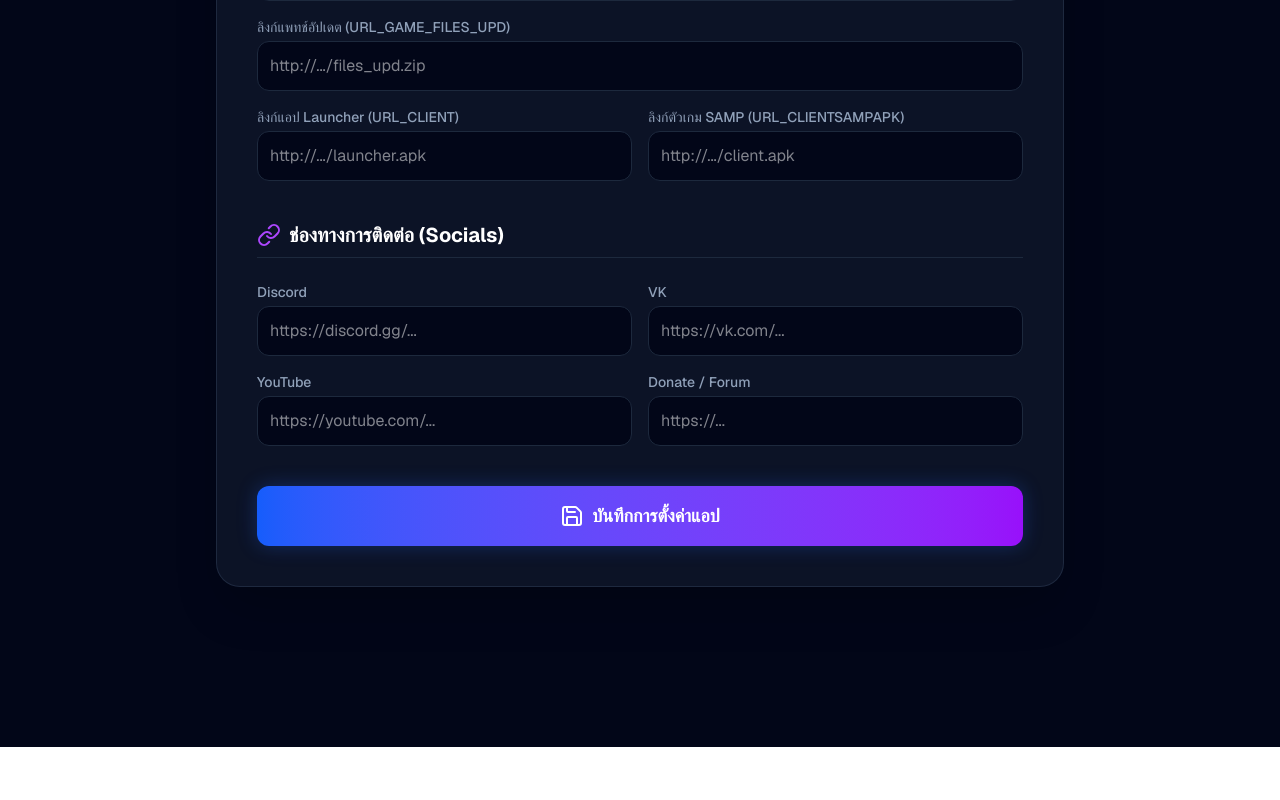
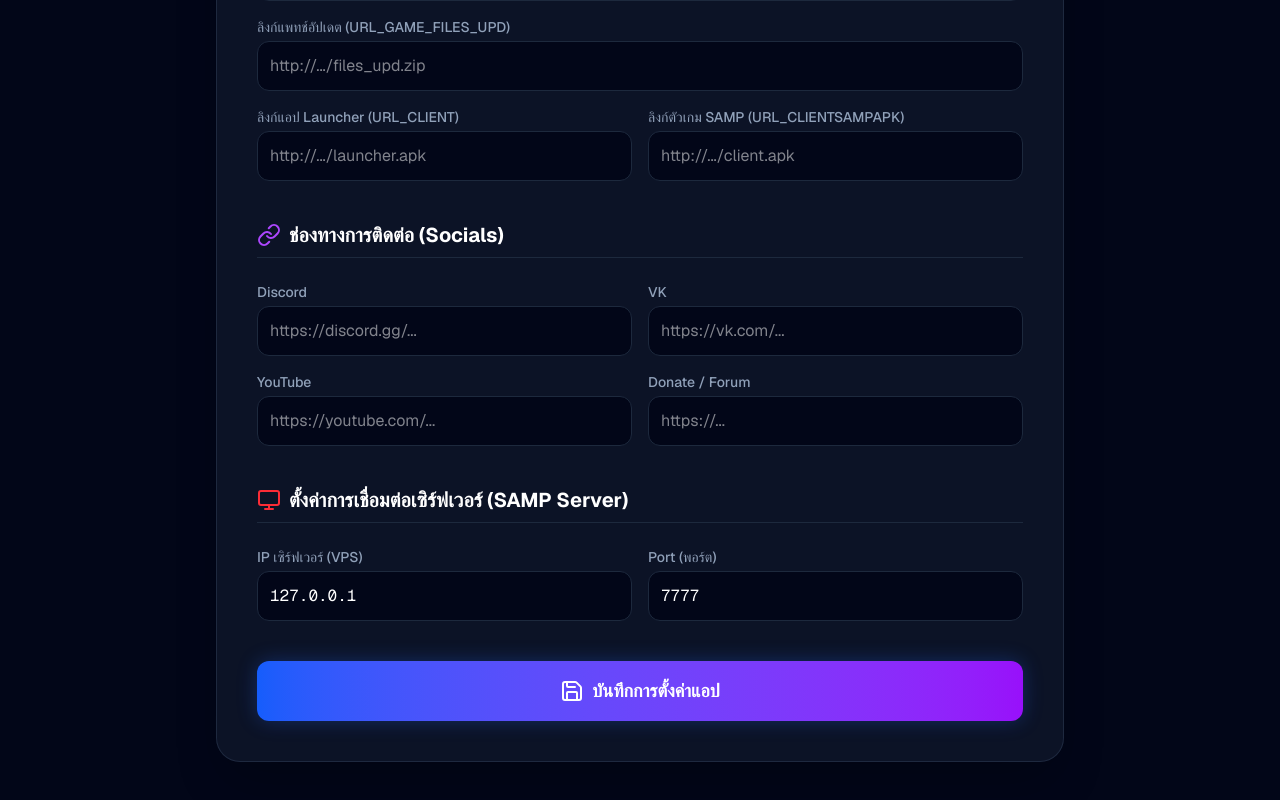
Before and after one commit to DevNk227/tc-studio-samp-web, a Next.js app: page /launcher-config in a window 1280 px wide. Shown: the part 567-1367 px from the top of the page. Before the commit the page ends 1314 px from the top, so only its background shows below. Built offline with nearby package versions, Linux system fonts and the light colour scheme; no server answers.

Commit message:
Add Server IP config

```diff
--- a/app/api/launcher/[username]/api.json/route.ts
+++ b/app/api/launcher/[username]/api.json/route.ts
@@ -62,7 +62,9 @@ export async function GET(
       URL_FORUM: config.urlForum,
       URL_DONATE: config.urlDonate,
       URL_CLIENT: config.urlClient,
-      URL_CLIENTSAMPAPK: config.urlClientSampApk
+      URL_CLIENTSAMPAPK: config.urlClientSampApk,
+      SERVER_IP: config.serverIp,
+      SERVER_PORT: config.serverPort
     };
 
     return NextResponse.json(apiJson);
--- a/app/launcher-config/page.tsx
+++ b/app/launcher-config/page.tsx
@@ -3,7 +3,7 @@
 
 import { useState } from "react";
 import Navbar from "@/components/Navbar";
-import { Save, Settings, AlertCircle, Link as LinkIcon, Smartphone, Archive, CheckCircle2 } from "lucide-react";
+import { Save, Settings, AlertCircle, Link as LinkIcon, Smartphone, Archive, CheckCircle2, Monitor } from "lucide-react";
 
 export default function LauncherConfigPage() {
   const [isLoading, setIsLoading] = useState(false);
@@ -21,7 +21,9 @@ export default function LauncherConfigPage() {
     urlForum: "",
     urlDonate: "",
     urlClient: "",
-    urlClientSampApk: ""
+    urlClientSampApk: "",
+    serverIp: "127.0.0.1",
+    serverPort: 7777
   });
 
   const handleChange = (e: React.ChangeEvent<HTMLInputElement>) => {
@@ -129,6 +131,21 @@ export default function LauncherConfigPage() {
             <div><label className="text-slate-400 text-sm font-medium mb-1 block">Donate / Forum</label><input type="text" name="urlDonate" value={config.urlDonate} onChange={handleChange} placeholder="https://..." className="w-full bg-slate-950 border border-slate-800 text-white rounded-xl p-3 focus:border-purple-500 outline-none" /></div>
           </div>
 
+          {/* หมวดหมู่: ตั้งค่าเซิร์ฟเวอร์ (VPS) */}
+          <h3 className="text-xl font-bold text-white flex items-center gap-2 mb-6 border-b border-slate-800 pb-2">
+            <Monitor className="text-red-500" /> ตั้งค่าการเชื่อมต่อเซิร์ฟเวอร์ (SAMP Server)
+          </h3>
+          <div className="grid md:grid-cols-2 gap-4 mb-10">
+            <div>
+              <label className="text-slate-400 text-sm font-medium mb-1 block">IP เซิร์ฟเวอร์ (VPS)</label>
+              <input type="text" name="serverIp" value={config.serverIp} onChange={handleChange} placeholder="เช่น 140.99.98.122" className="w-full bg-slate-950 border border-slate-800 text-white rounded-xl p-3 focus:border-red-500 outline-none font-mono" />
+            </div>
+            <div>
+              <label className="text-slate-400 text-sm font-medium mb-1 block">Port (พอร์ต)</label>
+              <input type="number" name="serverPort" value={config.serverPort} onChange={handleChange} placeholder="เช่น 7777" className="w-full bg-slate-950 border border-slate-800 text-white rounded-xl p-3 focus:border-red-500 outline-none font-mono" />
+            </div>
+          </div>
+
           <button
             onClick={handleSave}
             disabled={isLoading}
```
Also changed, not shown: 1 other file (tests, documents, lock files or other folders).
